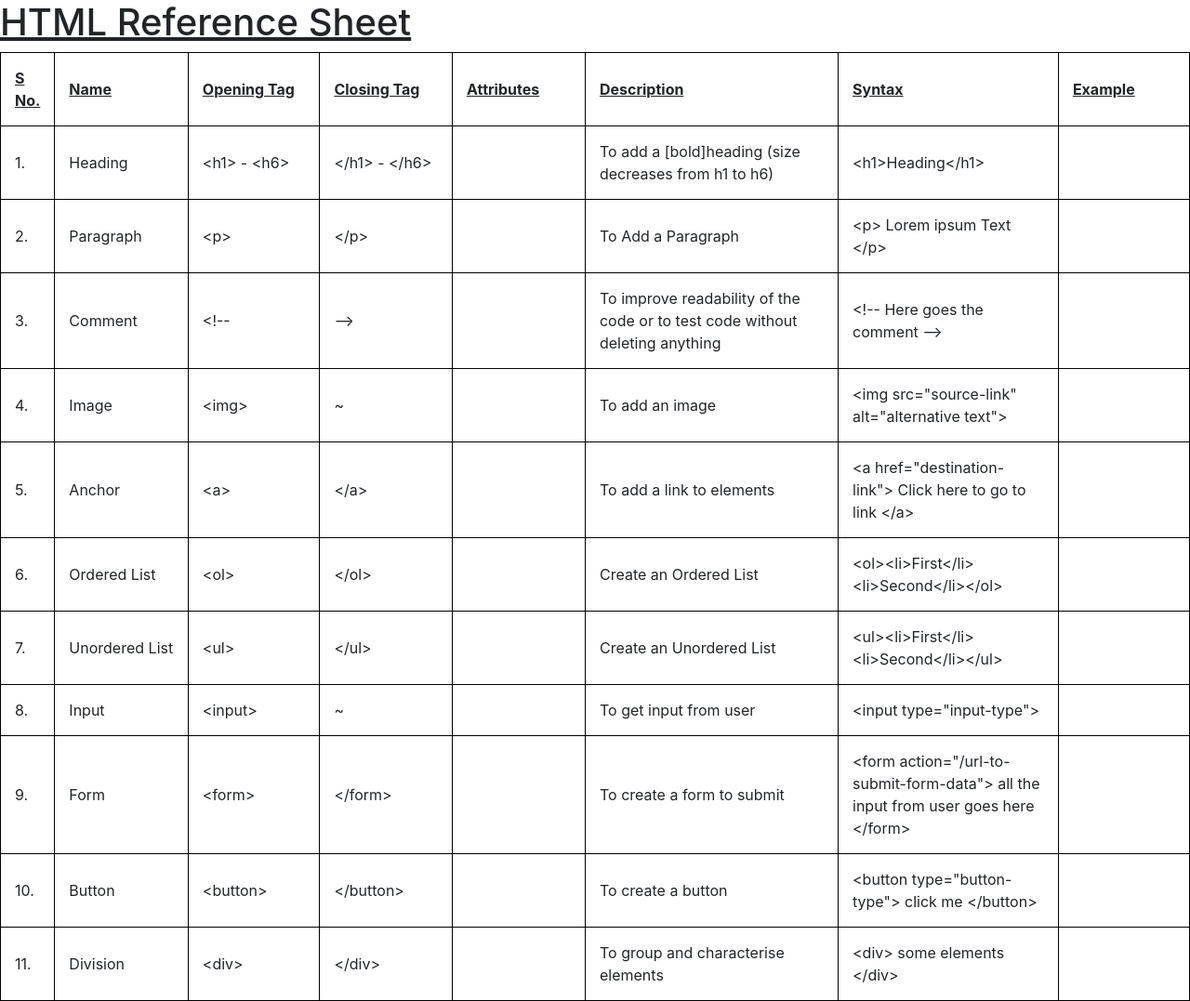
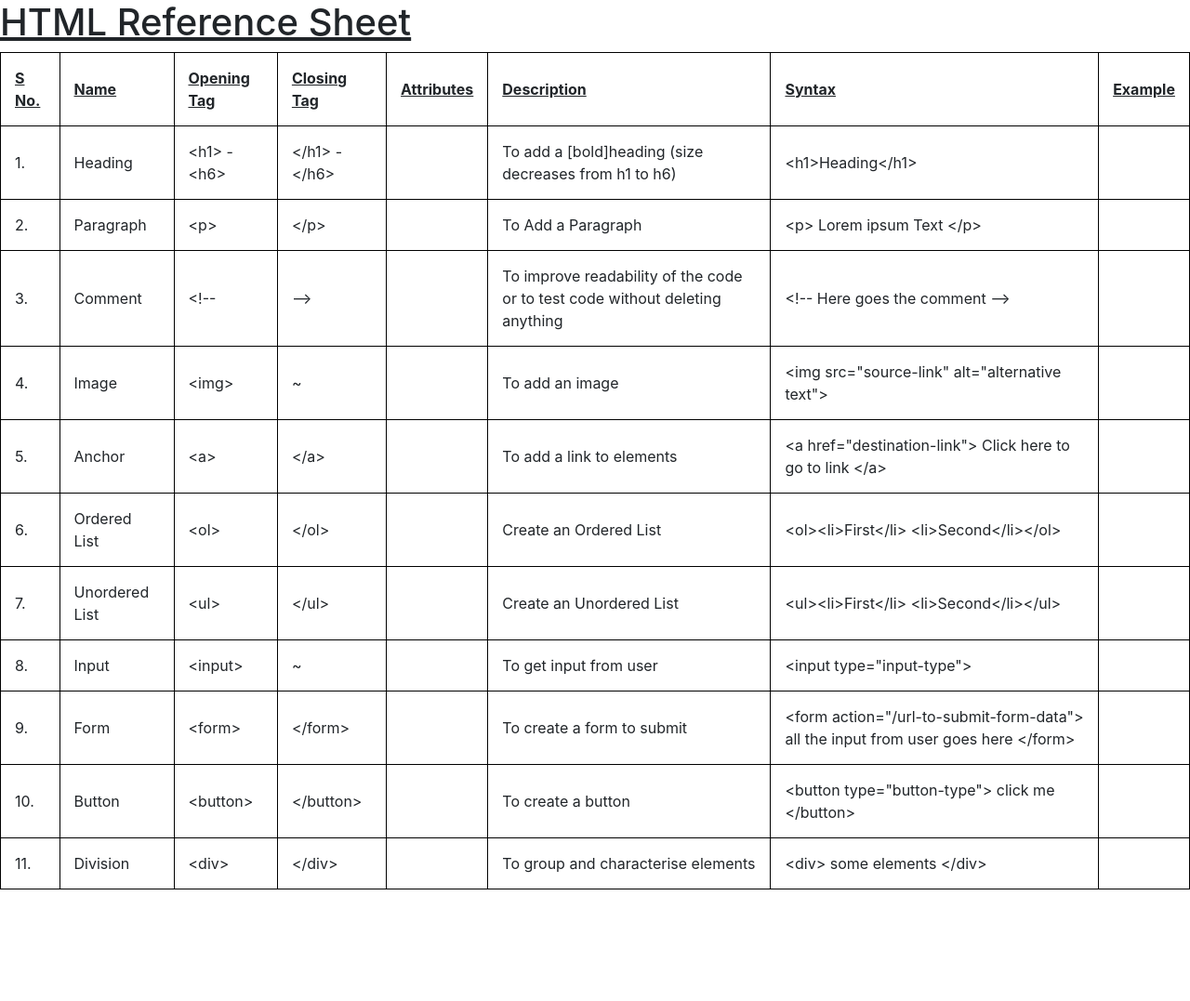
Before and after one commit to Anshul1s/HTML-Reference-, a plain HTML site: page index.html in a window 1280 px wide. Shown: the whole page at 93% size. After the commit the page ends 957 px from the top, so only its background shows below. Drawn offline with nearby package versions, Linux system fonts and the light colour scheme.

Commit message:
Update index.html
removed <col> tags as they are not available in HTML5.

```diff
--- a/index.html
+++ b/index.html
@@ -16,19 +16,11 @@
 	<title>HTML Reference</title>
 	<link rel="stylesheet" type="text/css" href="style.css">
 </head>
+
 <body>
 	<h1><u>HTML Reference Sheet</u></h1>
+
 		<table style="width:100%">
-<div id="col widths">
-<col width="50">
-<col width="150">
-<col width="150">
-<col width="150">
-<col width="150">
-<col width="300">
-<col width="250">
-<col width="150">
-</div>
 			<tr id="table headings">
 				<th><u>S No.</u></th>
 				<th><u>Name</u></th>
@@ -39,6 +31,7 @@
 				<th><u>Syntax</u></th>
 				<th><u>Example</u></th>
 			</tr>
+
 			<tr id="heading">
 				<td>1.</td>
 				<td>Heading</td>
@@ -49,6 +42,7 @@
 				<td>&lt;h1&gt;Heading&lt;/h1&gt;</td>
 				<td></td>
 			</tr>
+
 			<tr id="paragraph">
 				<td>2.</td>
 				<td>Paragraph</td>
@@ -59,6 +53,7 @@
 				<td>&lt;p&gt; Lorem ipsum Text &lt;/p&gt;</td>
 				<td></td>
 			</tr>
+
 			<tr id="comment">
 				<td>3.</td>
 				<td>Comment</td>
@@ -69,6 +64,7 @@
 				<td>&lt;!-- Here goes the comment --&gt;</td>
 				<td></td>
 			</tr>
+
 			<tr id="image">
 				<td>4.</td>
 				<td>Image</td>
@@ -79,6 +75,7 @@
 				<td>&lt;img src="source-link" alt="alternative text"&gt;</td>
 				<td></td>
 			</tr>
+
 			<tr id="anchor">
 				<td>5.</td>
 				<td>Anchor</td>
@@ -89,6 +86,7 @@
 				<td>&lt;a href="destination-link"&gt; Click here to go to link &lt;/a&gt;</td>
 				<td></td>
 			</tr>
+
 			<tr id="ordered list">
 				<td>6.</td>
 				<td>Ordered List</td>
@@ -100,6 +98,7 @@
 				&lt;li&gt;Second&lt;/li&gt;&lt;/ol&gt;</td>
 				<td></td>
 			</tr>
+
 			<tr id="Unordered list">
 				<td>7.</td>
 				<td>Unordered List</td>
@@ -111,6 +110,7 @@
 				&lt;li&gt;Second&lt;/li&gt;&lt;/ul&gt;</td>
 				<td></td>
 			</tr>
+
 			<tr id="input">
 				<td>8.</td>
 				<td>Input</td>
@@ -121,6 +121,7 @@
 				<td>&lt;input type="input-type"&gt;</td>
 				<td></td>
 			</tr>
+
 			<tr id="form">
 				<td>9.</td>
 				<td>Form</td>
@@ -131,6 +132,7 @@
 				<td>&lt;form action="/url-to-submit-form-data"&gt; all the input from user goes here &lt;/form&gt;</td>
 				<td></td>
 			</tr>
+
 			<tr id="button">
 				<td>10.</td>
 				<td>Button</td>
@@ -141,6 +143,7 @@
 				<td>&lt;button type="button-type"&gt; click me &lt;/button&gt;</td>
 				<td></td>
 			</tr>
+
 			<tr id="div">
 				<td>11.</td>
 				<td>Division</td>
```
Lines whose indentation alone changed are shown as unchanged.
